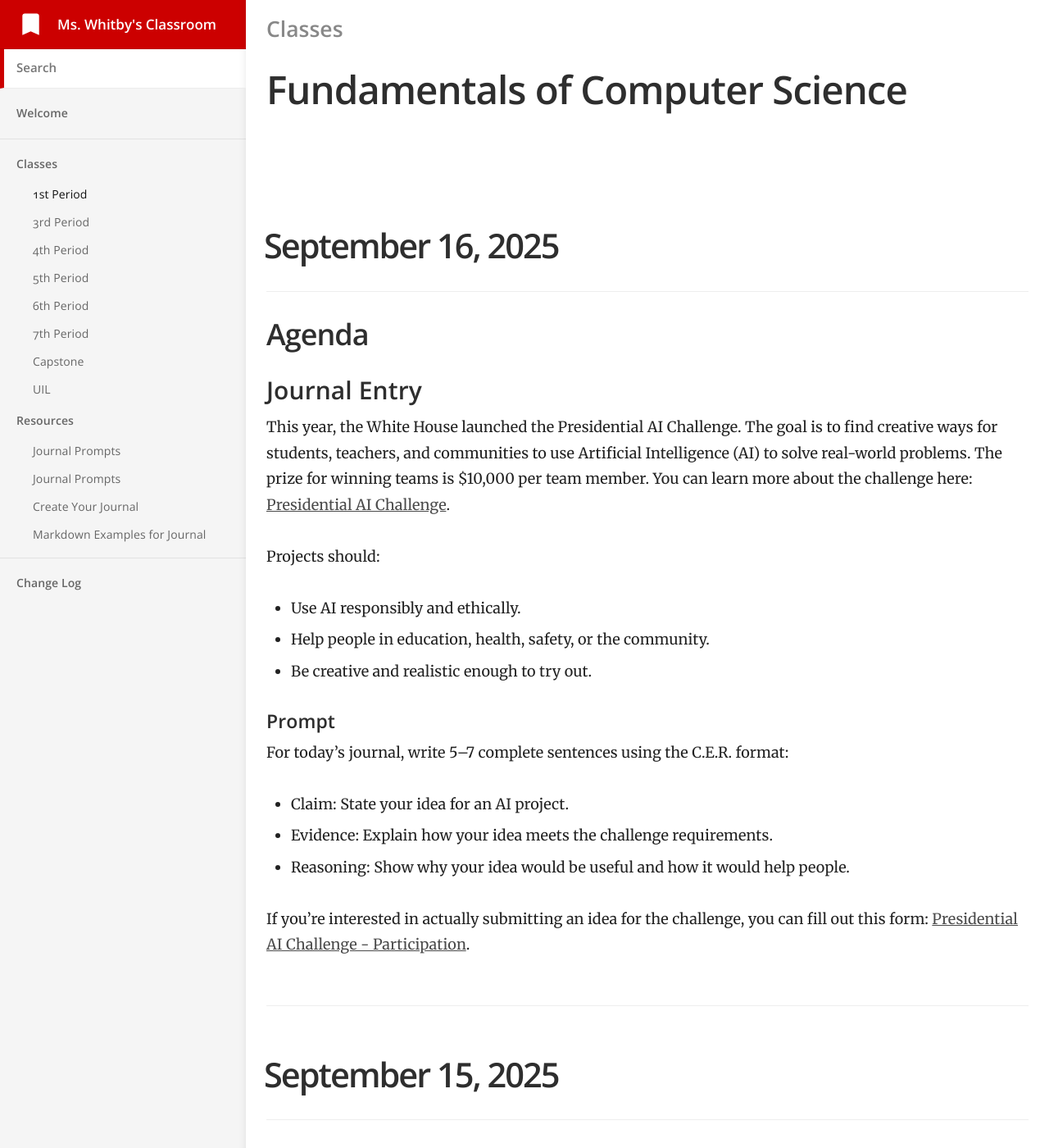
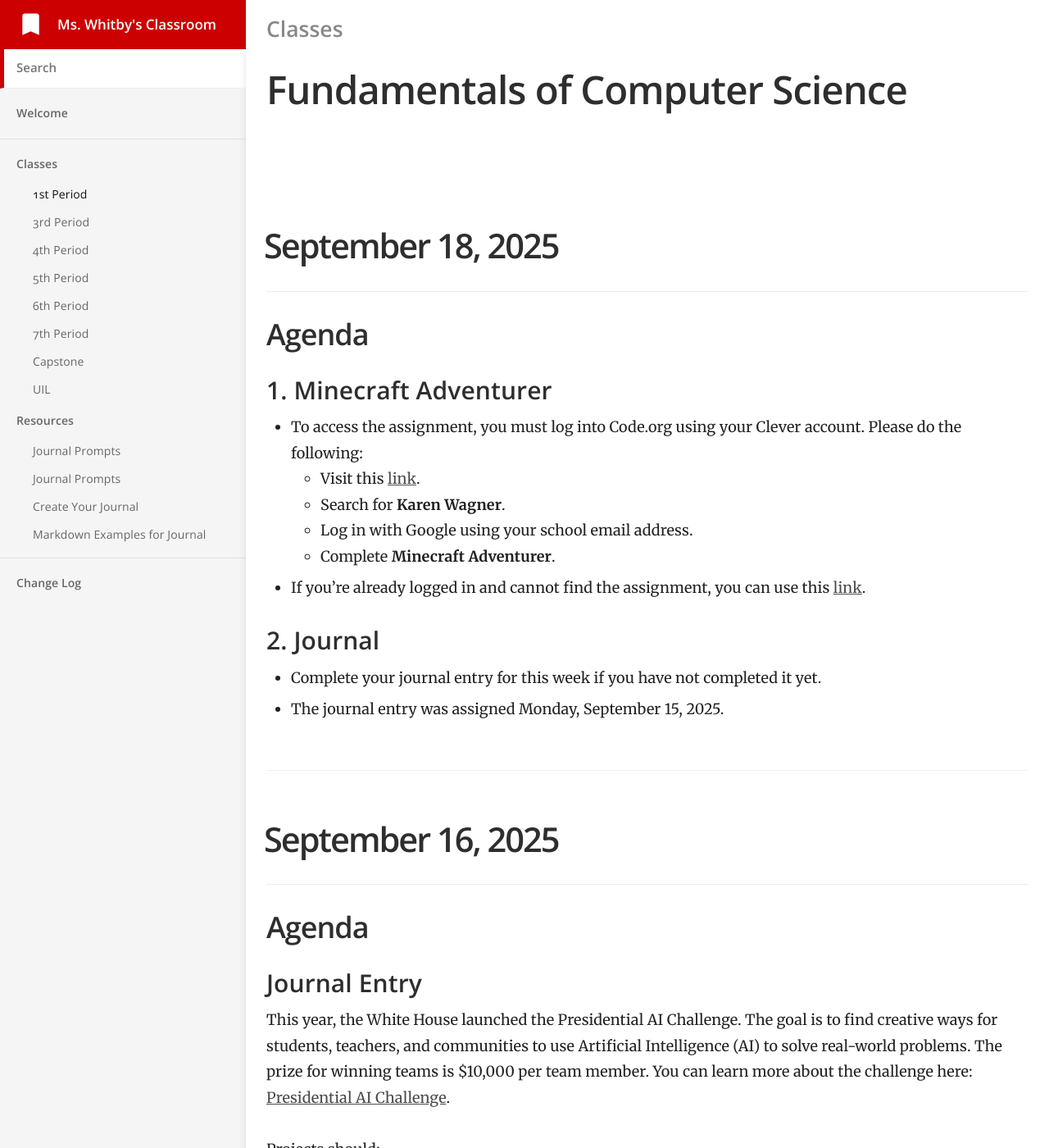
Before and after one commit to mswhitby/classroom, a Jekyll site: the page built from _docs/classes/1st.md, in a window 1280 px wide and 1400 px high. Shown: the whole window at 82% size. Built offline with Jekyll 4.4.1, drawn with Linux system fonts in a browser that asks for light colours.

Commit message:
Updated Lessons

```diff
--- a/_docs/classes/1st.md
+++ b/_docs/classes/1st.md
@@ -4,6 +4,27 @@ subtitle: Fundamentals of Computer Science
 category: Classes
 order: 1
 ---
+
+# September 18, 2025
+
+## Agenda
+
+### 1. Minecraft Adventurer
+
+- To access the assignment, you must log into Code.org using your Clever account. Please do the following:
+    - Visit this [link](https://clever.com/oauth/district-picker?client_id=2f27405716644a951b23&redirect_uri=https%3A%2F%2Fstudio.code.org%2Fusers%2Fauth%2Fclever%2Fcallback&response_type=code&state=ede33ff61289cf32708a0f54079cdd23e31d0b0a02b0e0e8).
+    - Search for **Karen Wagner**.
+    - Log in with Google using your school email address.
+    - Complete **Minecraft Adventurer**.
+
+- If you're already logged in and cannot find the assignment, you can use this [link](https://studio.code.org/s/mc).
+
+### 2. Journal
+
+- Complete your journal entry for this week if you have not completed it yet.
+- The journal entry was assigned Monday, September 15, 2025.
+
+----
 
 # September 16, 2025
 
```
